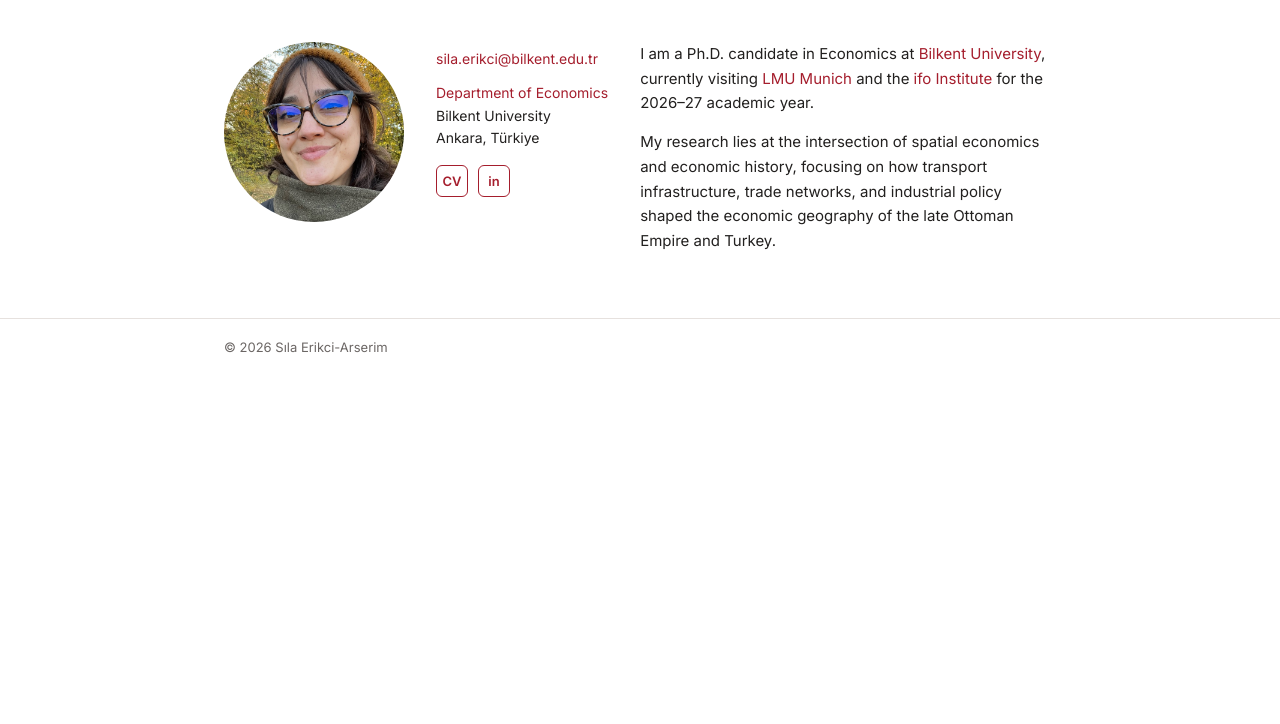
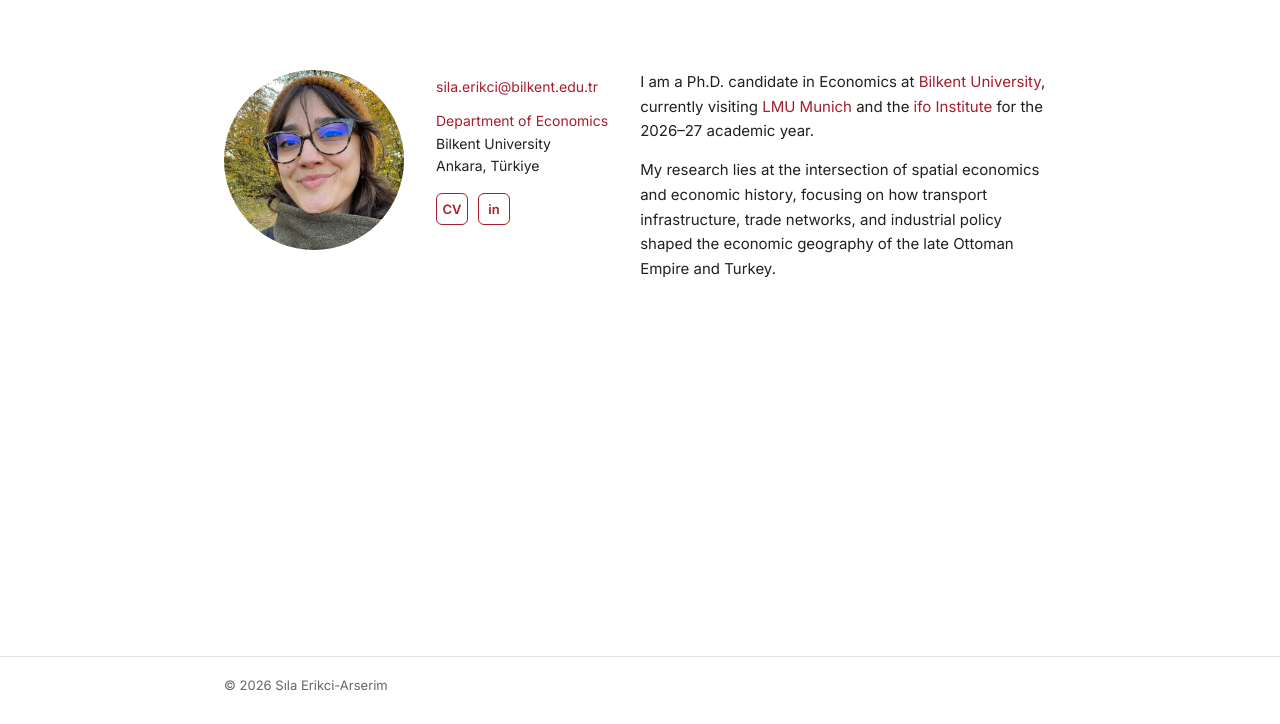
Before and after one commit to silaerikci/silaerikci.github.io, a plain HTML site: page index.html in a window 1280 px wide. Shown: the part 76-800 px from the top of the page. Drawn offline with Linux system fonts and the light colour scheme.

Commit message:
Pin footer to the bottom of the window; more top space on About
Co-Authored-By: Claude Opus 5.5 <noreply@anthropic.com>

```diff
--- a/index.html
+++ b/index.html
@@ -8,7 +8,7 @@
   <link rel="preconnect" href="https://fonts.googleapis.com">
   <link rel="preconnect" href="https://fonts.gstatic.com" crossorigin>
   <link href="https://fonts.googleapis.com/css2?family=Inter:wght@400;500;600&display=swap" rel="stylesheet">
-  <link rel="stylesheet" href="styles.css?v=2026-11-16b">
+  <link rel="stylesheet" href="styles.css?v=2026-11-16c">
 </head>
 <body>
 
@@ -24,7 +24,7 @@
     </div>
   </header>
 
-  <main>
+  <main class="home">
     <div class="wrap">
       <section class="about">
 
--- a/styles.css
+++ b/styles.css
@@ -25,6 +25,10 @@ body {
   font-family: 'Inter', system-ui, -apple-system, 'Segoe UI', sans-serif;
   font-size: 15px;
   line-height: 1.65;
+  /* keep the footer at the bottom of the window on short pages */
+  display: flex;
+  flex-direction: column;
+  min-height: 100vh;
 }
 
 a {
@@ -89,7 +93,10 @@ a:focus-visible {
 
 /* ---------- About page: photo | contact | bio ---------- */
 
-main { padding: 44px 0 64px; }
+main { flex: 1 0 auto; padding: 44px 0 64px; }
+
+/* About page: content at the top, a little more air on tall screens */
+main.home { padding-top: clamp(44px, 9vh, 110px); }
 
 .about {
   display: grid;
```
Also changed, not shown: research.html (+1 -1 lines).
